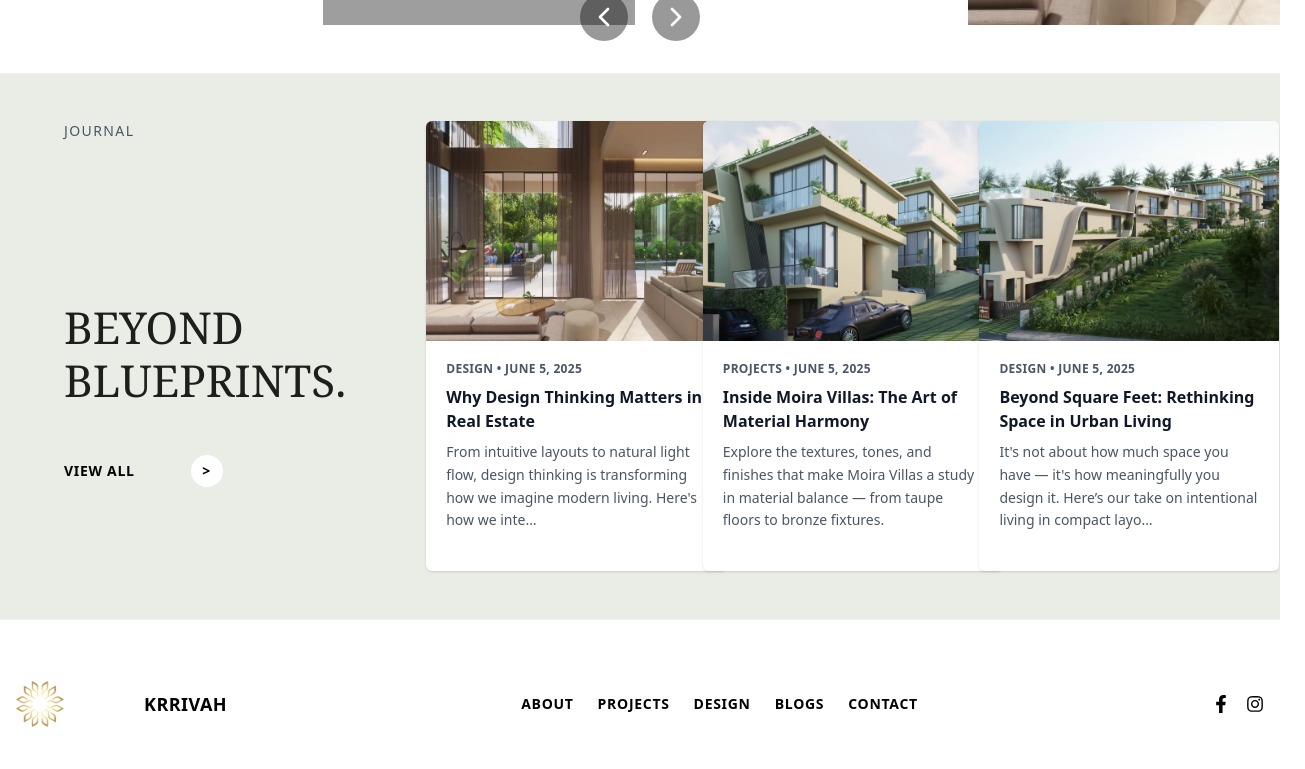
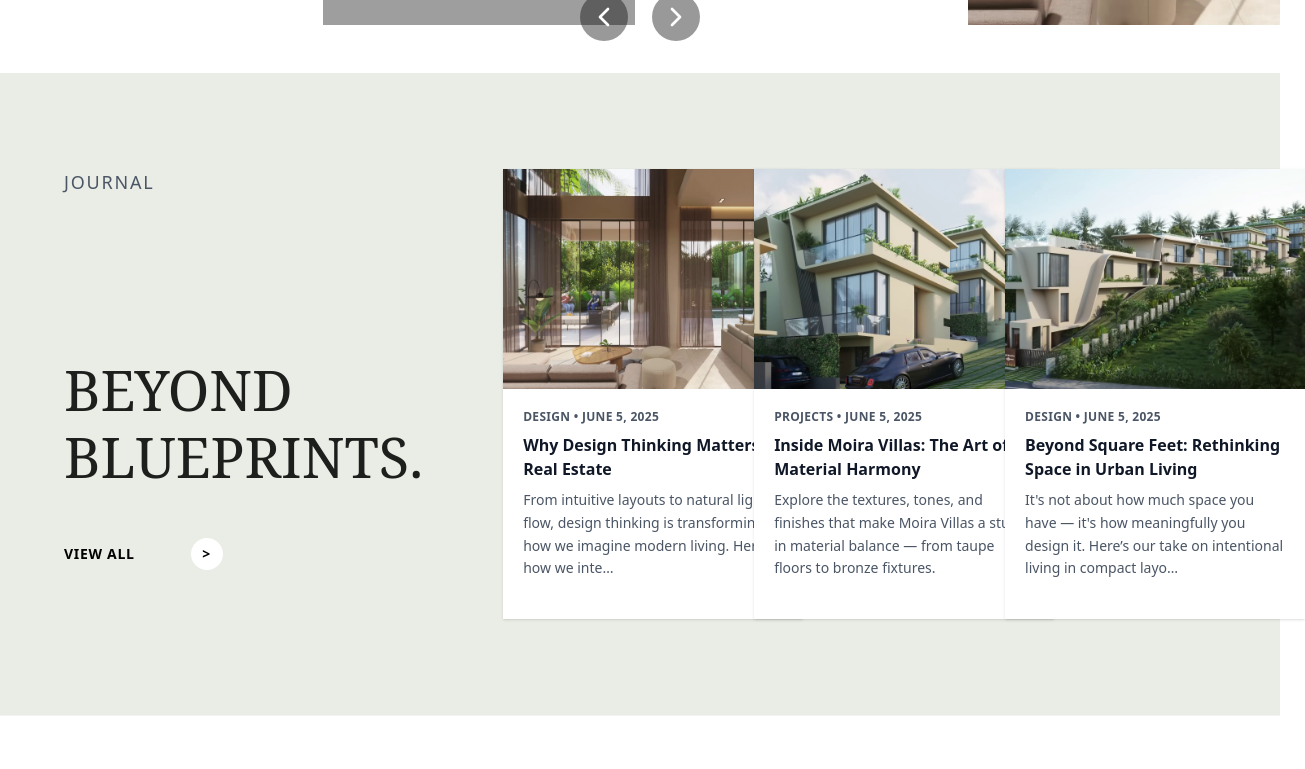
Before and after one commit to Govind-Kumar1/Krrivah_frontend, a React (Vite) app: page / in a window 1280 px wide. Shown: the part 4700-5469 px from the top of the page, 1305 px wide, since content can reach past the window. Built offline with nearby package versions, Linux system fonts and the light colour scheme; grey boxes are pictures that could not be loaded.

Commit message:
Updated Home UI

```diff
--- a/src/components/Footer.jsx
+++ b/src/components/Footer.jsx
@@ -5,19 +5,19 @@ const Footer = () => {
   return (
     <footer className="w-full bg-white border-t border-gray-100">
       {/* Top Row */}
-      <div className="flex flex-col md:flex-row justify-between items-center  md:px-4 py-6">
+      <div className="flex flex-col md:flex-row justify-between items-center  md:px-8 py-6 ">
         {/* Logo */}
-        <div className="flex items-center  mb-4 md:mb-0">
+        <div className="flex items-center  mb-4 md:mb-0 ">
           <img
             src="/Logo.png" // Replace with your logo icon path
             alt="Krrivah Logo"
-            className="h-30 w-32 object-contain"
+            className="h-30 w-40 object-contain "
           />
-          <span className="font-semibold text-lg tracking-wide">KRRIVAH</span>
+          <span className="font-semibold text-[22px] -ml-20 ">KRRIVAH</span>
         </div>
 
         {/* Nav Links */}
-        <ul className="flex flex-wrap justify-center gap-6 text-sm font-semibold tracking-wider text-black">
+        <ul className="flex flex-wrap justify-center gap-10 md:gap-26 text-sm font-semibold tracking-wider text-black">
           <li className="hover:text-gray-600 cursor-pointer">ABOUT</li>
           <li className="hover:text-gray-600 cursor-pointer">PROJECTS</li>
           <li className="hover:text-gray-600 cursor-pointer">DESIGN</li>
--- a/src/components/HomeComponents/JournalSection.jsx
+++ b/src/components/HomeComponents/JournalSection.jsx
@@ -29,14 +29,14 @@ const posts = [
 
 const JournalSection = () => {
   return (
-    <section className="bg-[#EAEDE5] w-full py-12 px-6 md:px-16">
+    <section className="bg-[#EAEDE5] w-full py-24 px-6 md:px-16">
       <div className="flex flex-col lg:flex-row gap-10 lg:gap-20 items-start">
         {/* Left Title */}
         <div className="flex-1">
-          <p className="text-sm gap-40 text-gray-600 font-medium mb-40 uppercase tracking-widest">
+          <p className="text-[18px] gap-40 text-gray-600 font-medium mb-40 uppercase tracking-widest">
             Journal
           </p>
-          <h2 className="text-[44px] font-serif leading-[1.2] text-[#1d1f1d] mb-12">
+          <h2 className="text-[56px] font-serif leading-[1.2] text-[#1d1f1d] mb-12">
             BEYOND <br /> BLUEPRINTS.
           </h2>
           <button className="flex items-center gap-14 text-sm font-semibold uppercase tracking-wider ">
@@ -52,7 +52,7 @@ const JournalSection = () => {
           {posts.map((post, index) => (
             <div
               key={index}
-              className="bg-white rounded-md overflow-hidden shadow-sm w-[300px] h-[450px] flex flex-col"
+              className="bg-white  overflow-hidden shadow-sm w-[300px] h-[450px] flex flex-col"
             >
               <img
                 src={post.image}
--- a/src/index.css
+++ b/src/index.css
@@ -2,3 +2,10 @@
 @import url('https://fonts.googleapis.com/css2?family=Instrument+Sans:ital,wght@0,400..700;1,400..700&display=swap');
 
 @import "tailwindcss";
+
+@font-face {
+  font-family: 'Merchant';
+  src: url('/fonts/Merchant-Bold.ttf') format('truetype');
+  font-weight: bold;
+  font-style: normal;
+}
```
Also changed, not shown: src/components/HomeComponents/HomeHero.jsx (line endings or trailing spaces).
